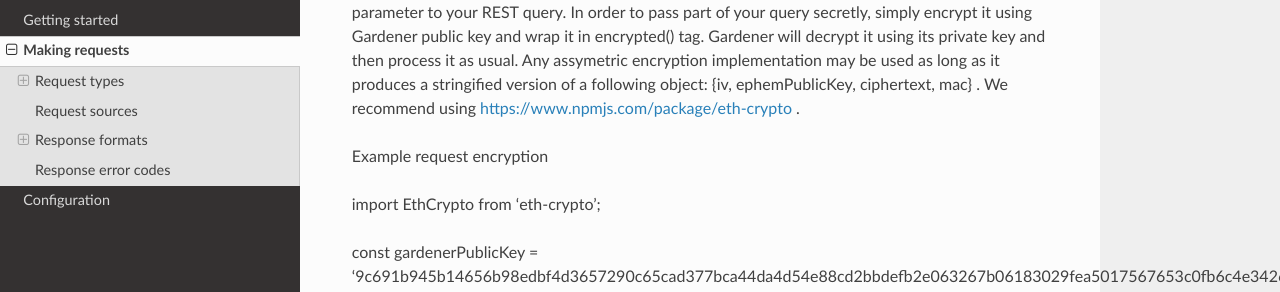
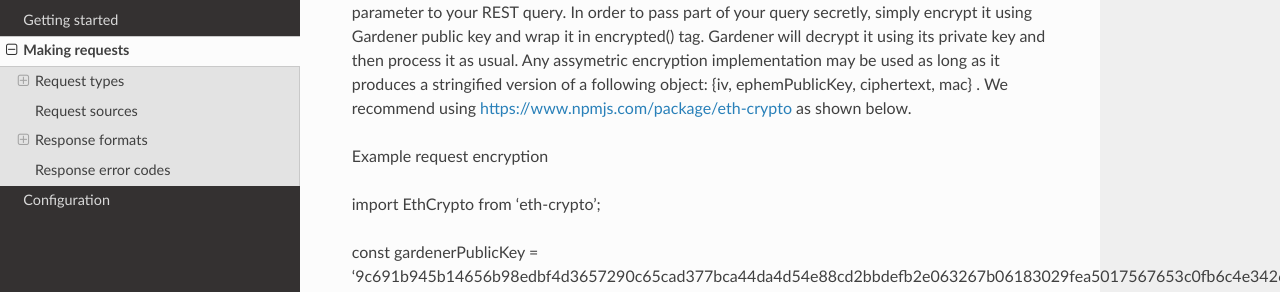
Before and after one commit to EspeoBlockchain/gardener-server, a Sphinx documentation site: the page built from docs/making-requests.rst, in a window 1280 px wide and 900 px high, scrolled down 2719 px. Shown: the part 159-451 px from the top of the window. Built offline with Sphinx 7.4.7 and the Read the Docs theme 2.0.0, drawn with Linux system fonts in a browser that asks for light colours.

Commit message:
documentation for example request encryption

```diff
--- a/docs/making-requests.rst
+++ b/docs/making-requests.rst
@@ -118,7 +118,7 @@ ENCRYPTED url fragments
 
 For all URL datasources (XML, HTML, JSON) it is also possible to encrypt entirety, part or parts of your query using encrypted() tag. You might want to do that if you wouldn't like some parts of your URL to be visible to everyone on blockchain. An obvious example would be using some API key as a parameter to your REST query.
 In order to pass part of your query secretly, simply encrypt it using Gardener public key and wrap it in encrypted() tag. Gardener will decrypt it using its private key and then process it as usual.
-Any assymetric encryption implementation may be used as long as it produces a stringified version of a following object: {iv, ephemPublicKey, ciphertext, mac} . We recommend using https://www.npmjs.com/package/eth-crypto .
+Any assymetric encryption implementation may be used as long as it produces a stringified version of a following object: {iv, ephemPublicKey, ciphertext, mac} . We recommend using https://www.npmjs.com/package/eth-crypto as shown below.
 
 Example request encryption
 ::
```
